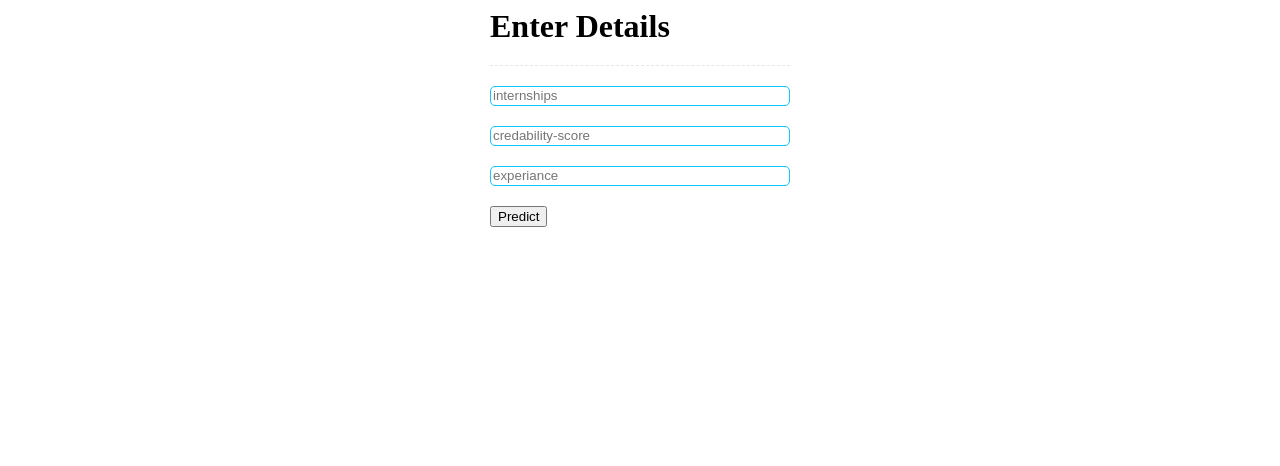
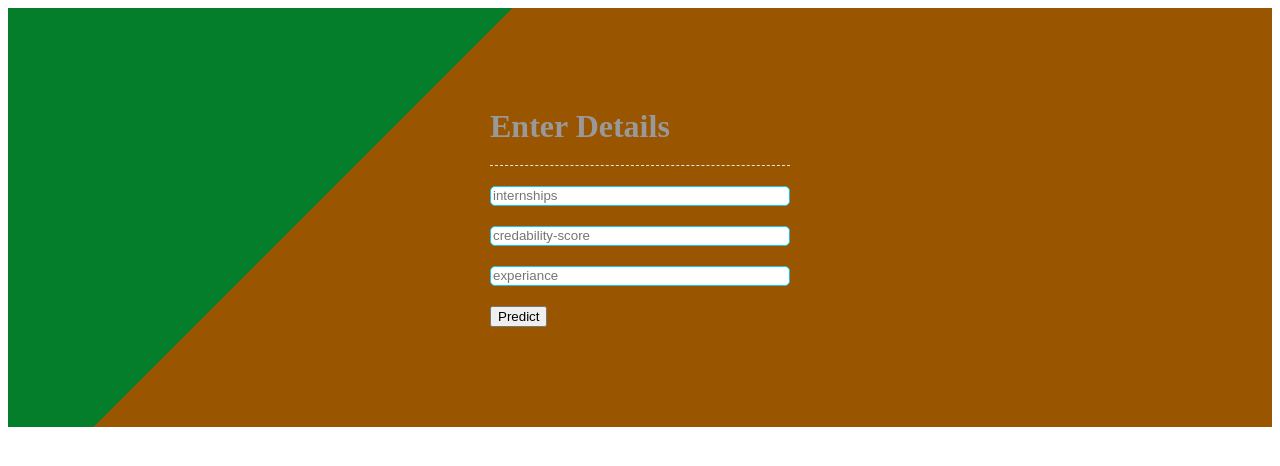
Before and after one commit to ritik90/price-pred, a Flask app: page / in a window 1280 px wide. Shown: the top 466 px of the page. Run offline with Flask 2, Linux system fonts and the light colour scheme; parts of the project's set-up code (start-up, migrations or seed data) failed here and were passed over.

Commit message:
Update index.html

```diff
--- a/templates/index.html
+++ b/templates/index.html
@@ -9,6 +9,13 @@
 
 
   <style>
+.register-wrapper{
+background-image:linear-gradient(135deg , #047e2a 30%, #950 30%);
+position: relative;
+z-index: 3;
+padding: 100px;
+color: #999
+}
 .register-wrapper *{
     box-sizing: border-box;
 }
```
